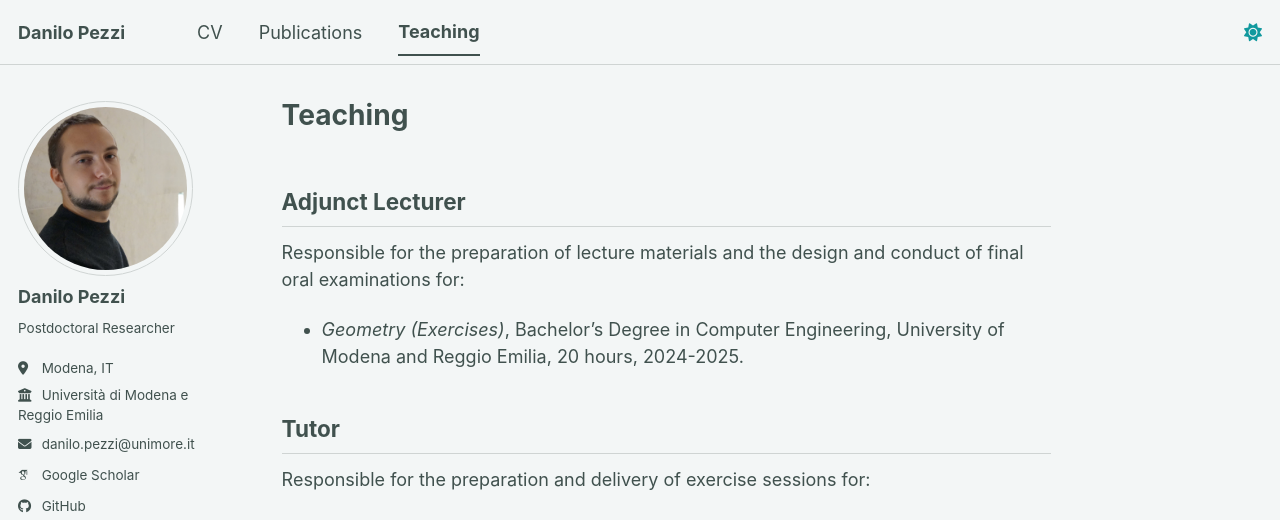
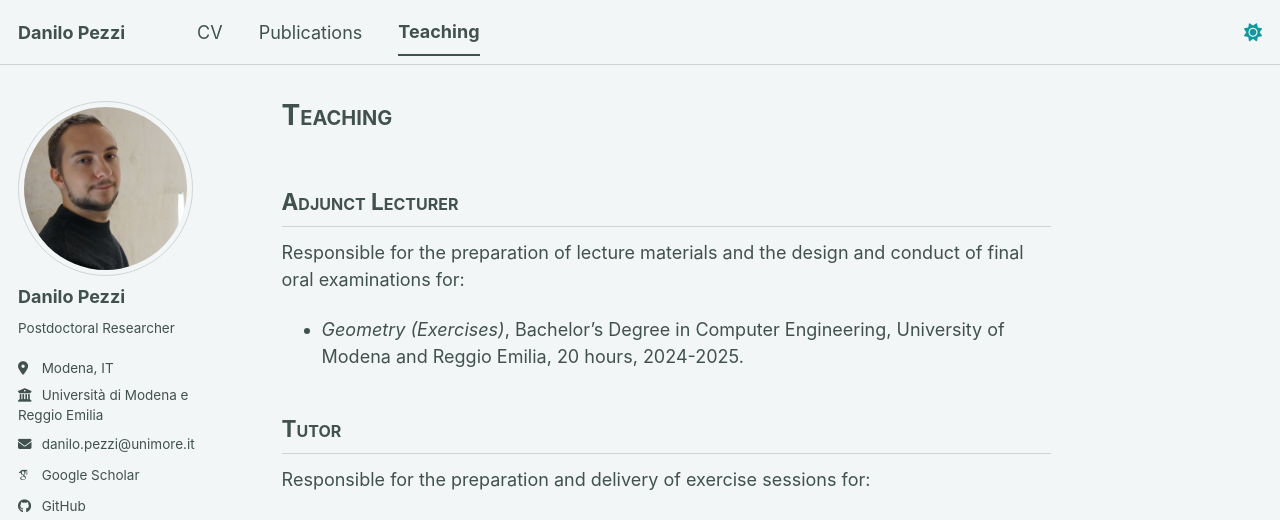
Before and after one commit to DaniloPezzi/DaniloPezzi, a Jekyll site: the page built from _pages/teaching.md, in a window 1280 px wide. Shown: the top 520 px of the page. Built offline with Jekyll 4.4.1, drawn with Linux system fonts in a browser that asks for light colours; some web fonts are replaced; a script bundle is joined from its source files by our own code; library files that are not in the unit come from our copies.

Commit message:
Changed headers and subheaders to smallcap

```diff
--- a/_sass/layout/_page.scss
+++ b/_sass/layout/_page.scss
@@ -37,6 +37,7 @@
 .page__title {
   margin-top: 0;
   line-height: 1;
+  font-variant: small-caps;
 
   & + .page__meta {
     margin-top: -0.5em;
@@ -53,6 +54,7 @@
   h2 {
     padding-bottom: 0.5em;
     border-bottom: 1px solid var(--global-border-color);
+    font-variant: small-caps;
   }
 
   p, li, dl {
```
